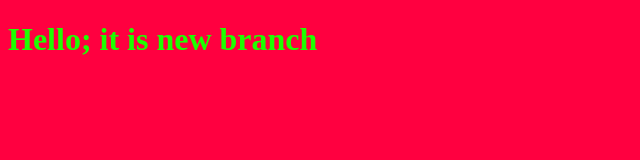
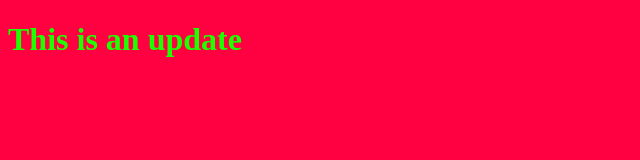
Before and after one commit to ahgharib/trygit, a plain HTML site: page index.html in a window 1280 px wide. Shown: the whole page, without its empty margins (0-640 px from the left). Drawn offline with Linux system fonts and the light colour scheme.

Commit message:
Updating the html file

```diff
--- a/index.html
+++ b/index.html
@@ -1,4 +1,4 @@
-<!DOCTYPE html>
+    <!DOCTYPE html>
 <html lang="en">
 <head>
     <meta charset="UTF-8">
@@ -8,7 +8,7 @@
     <link rel="stylesheet" href="style.css">
 </head>
 <body>
-    <h1>Hello; it is new branch</h1>
+    <h1>This is an update</h1>
     <script src="app.js"></script>
 </body>
 </html>
```
